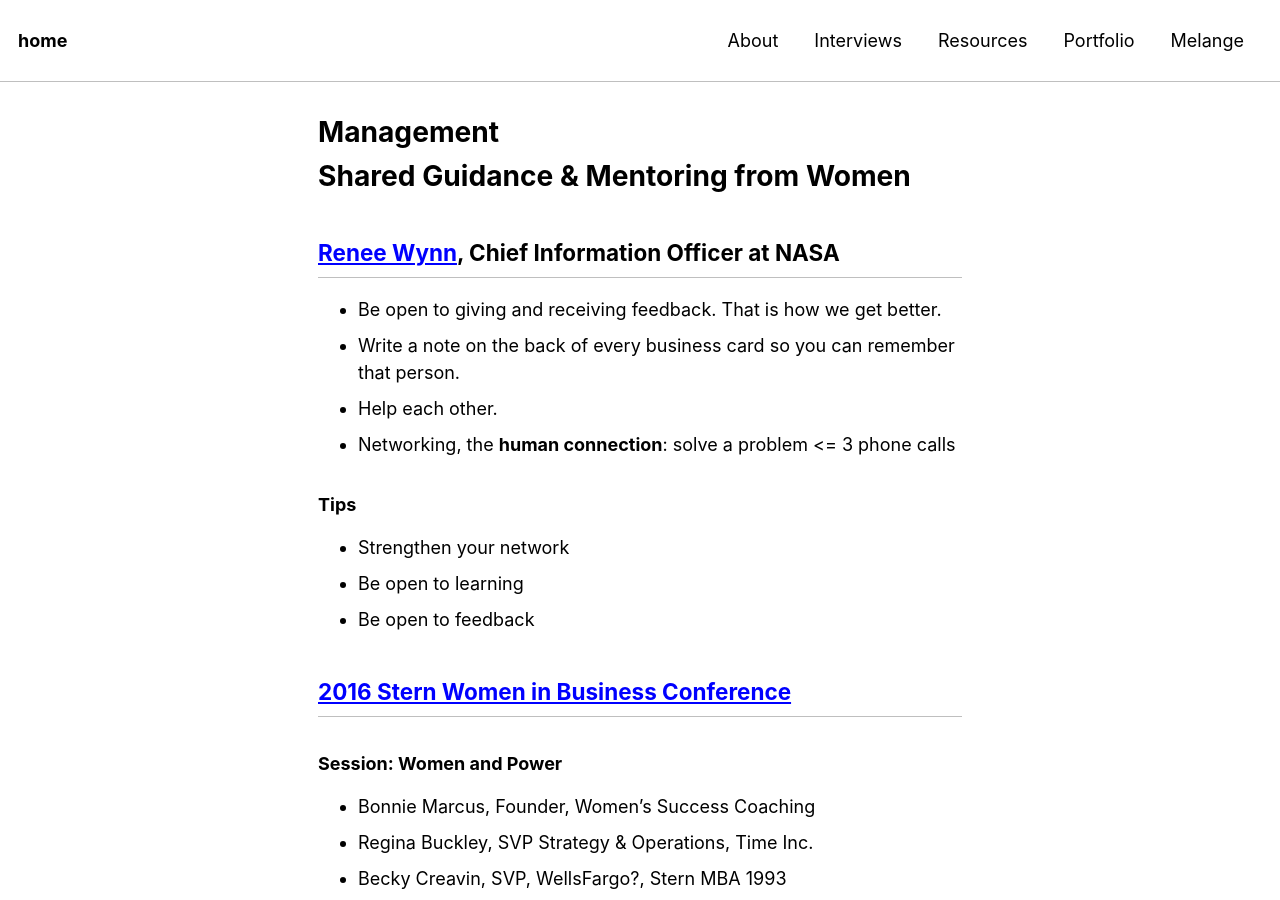
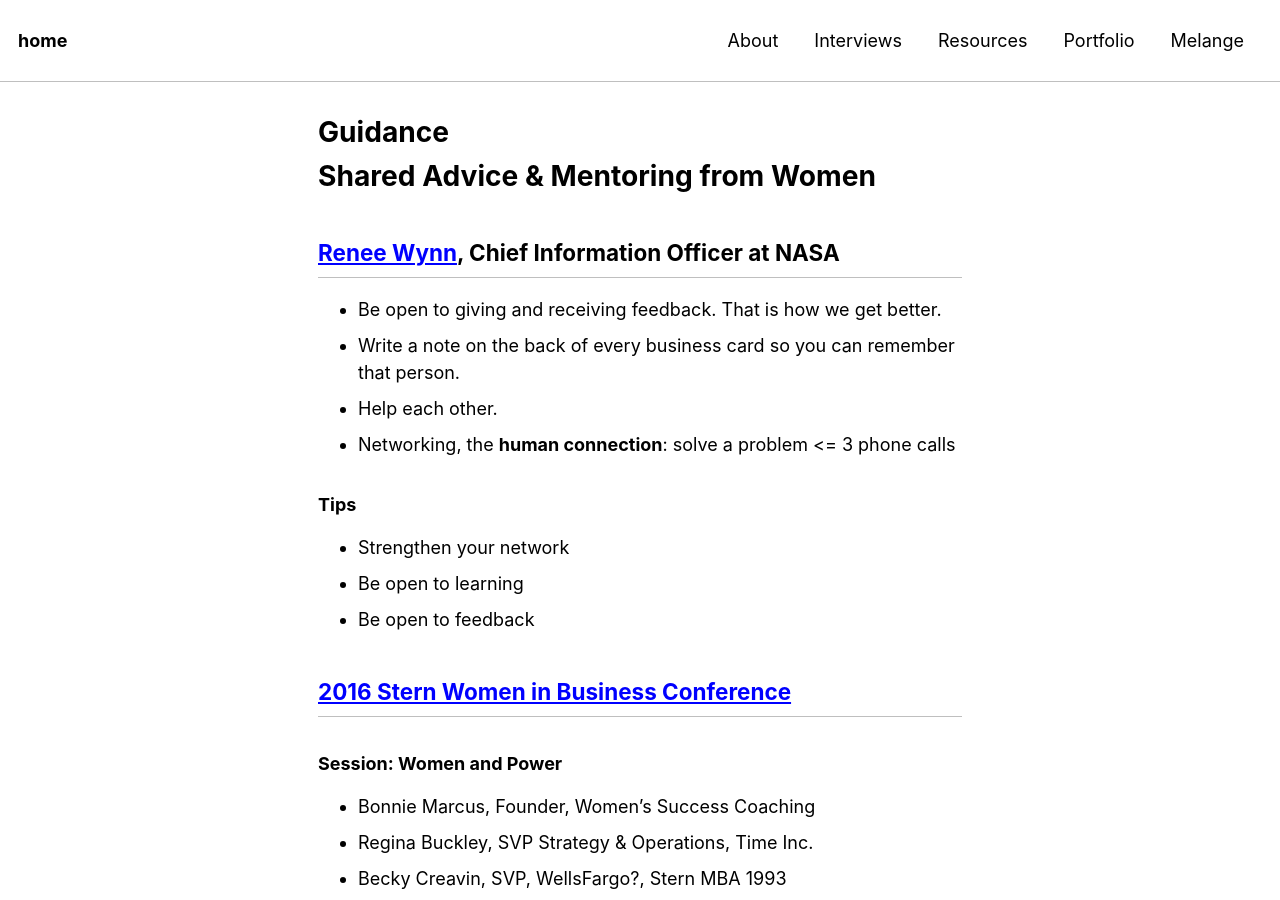
Before and after one commit to reshamas/reshamas.github.io, a Jekyll site: the page built from melange/shared_guidance.md, in a window 1280 px wide and 900 px high. Built offline with Jekyll 4.4.1, drawn with Linux system fonts in a browser that asks for light colours.

Commit message:
Update shared_guidance.md

```diff
--- a/melange/shared_guidance.md
+++ b/melange/shared_guidance.md
@@ -1,11 +1,11 @@
 ---
 layout: single
-title: Management
+title: Guidance
 tags:
 comments: false
 ---
 
-# Shared Guidance & Mentoring from Women
+# Shared Advice & Mentoring from Women
 
 ## [Renee Wynn](https://www.linkedin.com/in/renee-wynn-8935a24/), Chief Information Officer at NASA
 - Be open to giving and receiving feedback.  That is how we get better.
```
